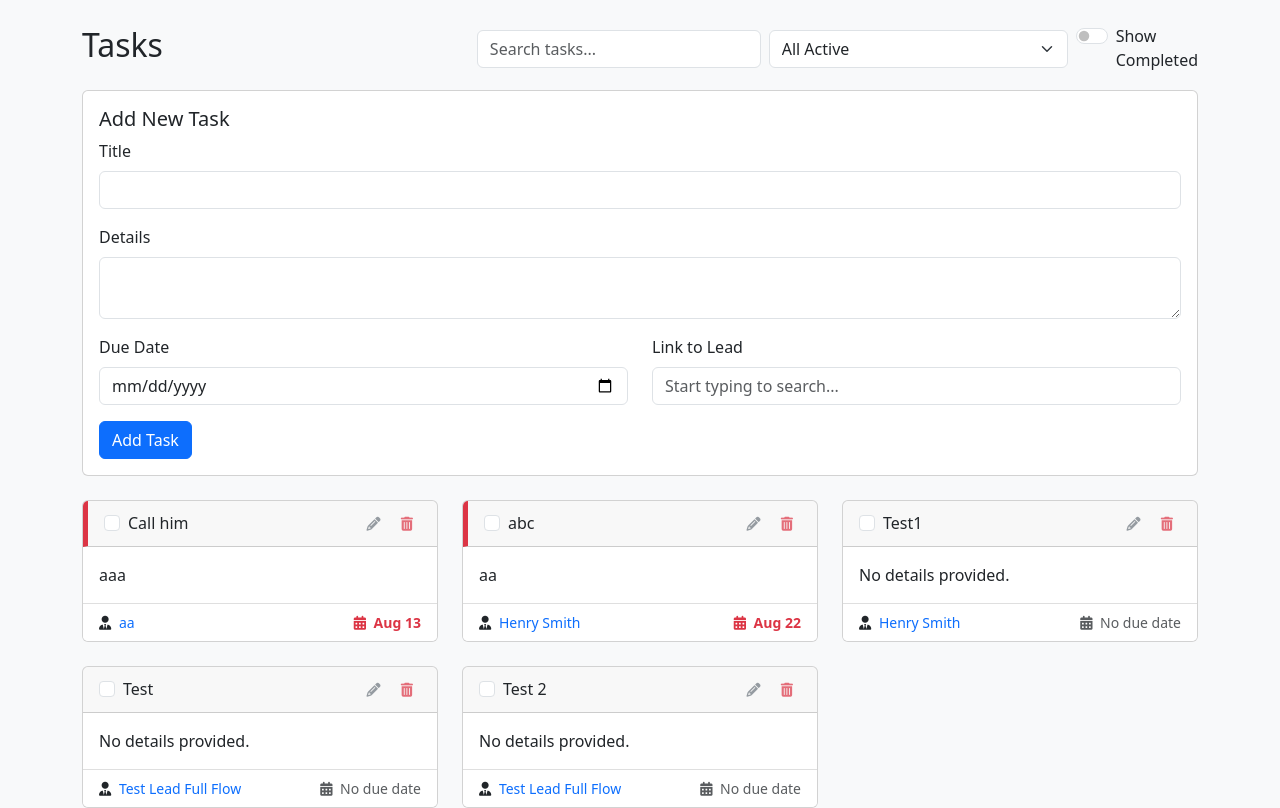
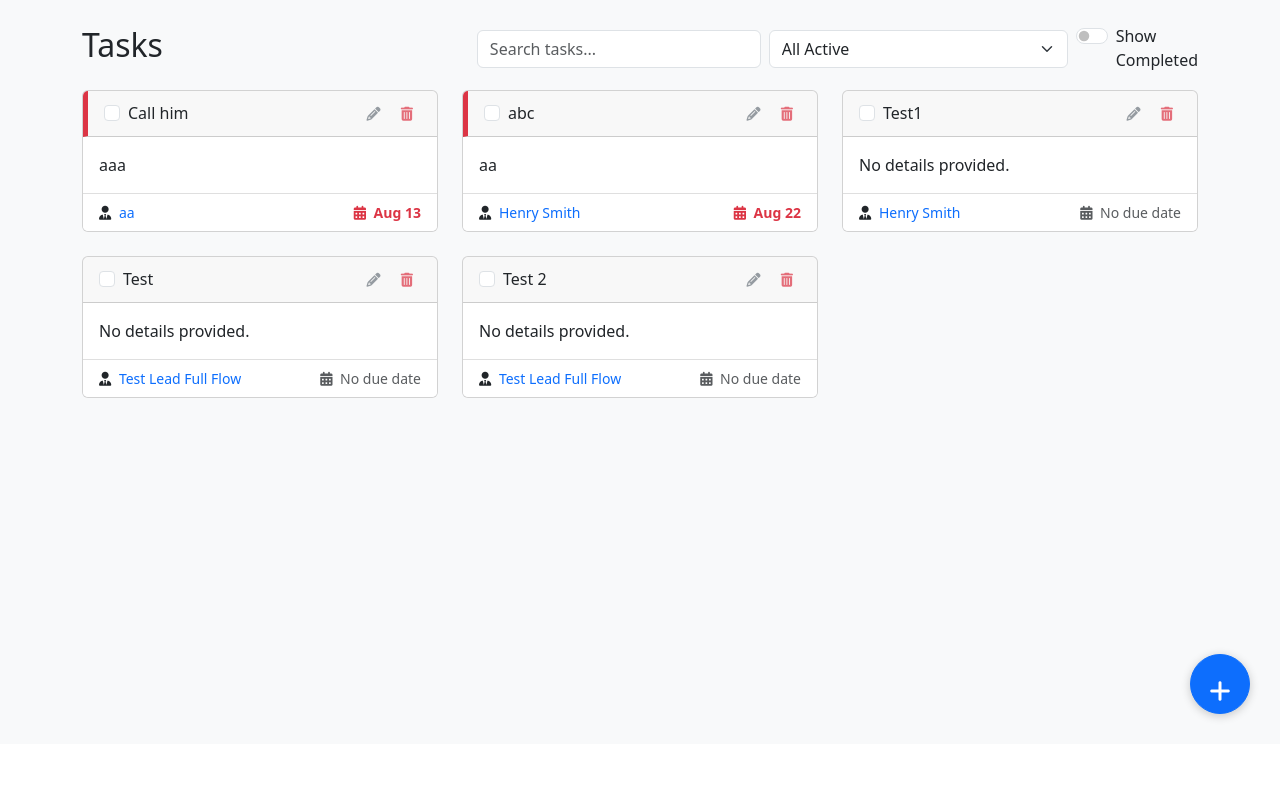
Before and after one commit to zjones90/Sales-App, a Flask app: page /tasks in a window 1280 px wide. Shown: the part 56-864 px from the top of the page. After the commit the page ends 777 px from the top, so only its background shows below. Run offline with Flask 3, Linux system fonts and the light colour scheme.

Commit message:
feat: Refactor tasks page and add 'No Due Date' filter
- Restructures the tasks page to display the task list at the top.
- Moves the "Add New Task" form into a modal, triggered by a new Floating Action Button (FAB).
- Adds a "No Due Date" filter option to the task filters.

```diff
--- a/static/js/tasks.js
+++ b/static/js/tasks.js
@@ -24,6 +24,9 @@ document.addEventListener('DOMContentLoaded', () => {
     const showCompletedCheckbox = document.getElementById('show-completed-tasks-checkbox');
     const taskList = document.querySelector('.task-list');
     const addTaskForm = document.getElementById('add-task-form');
+    const addTaskFab = document.getElementById('add-task-fab');
+    const addTaskModalEl = document.getElementById('add-task-modal');
+    const addTaskModal = new bootstrap.Modal(addTaskModalEl);
     const taskTitleInput = document.getElementById('task-title');
     const taskDetailsInput = document.getElementById('task-details');
     const taskDueDateInput = document.getElementById('task-due-date');
@@ -90,6 +93,9 @@ document.addEventListener('DOMContentLoaded', () => {
                     break;
                 case 'overdue':
                     filterMatch = task.due_date && !task.completed && new Date(task.due_date) < today;
+                    break;
+                case 'no_due_date':
+                    filterMatch = !task.due_date;
                     break;
                 case 'all_tasks':
                     filterMatch = true;
@@ -248,6 +254,7 @@ document.addEventListener('DOMContentLoaded', () => {
             });
             if (response.ok) {
                 showToast('Task added successfully!');
+                addTaskModal.hide();
                 addTaskForm.reset();
                 taskLeadIdInput.value = ''; // Clear hidden field
                 await fetchTasks(); // Refresh the list
@@ -361,6 +368,7 @@ document.addEventListener('DOMContentLoaded', () => {
         showCompletedCheckbox.addEventListener('change', renderTasks);
         taskLeadSearchInput.addEventListener('input', handleLeadSearch);
         addTaskForm.addEventListener('submit', handleAddTask);
+        addTaskFab.addEventListener('click', () => addTaskModal.show());
         editTaskForm.addEventListener('submit', handleUpdateTask);
         editTaskLeadSearchInput.addEventListener('input', handleEditLeadSearch);
 
--- a/templates/tasks.html
+++ b/templates/tasks.html
@@ -43,6 +43,7 @@
                     <option value="all">All Active</option>
                     <option value="due_today">Due Today</option>
                     <option value="overdue">Overdue</option>
+                    <option value="no_due_date">No Due Date</option>
                     <option value="all_tasks">All Tasks (including completed)</option>
                 </select>
                 <div class="form-check form-switch">
@@ -52,10 +53,30 @@
             </div>
         </div>
         <div class="task-list-container">
-            <!-- Add Task Form -->
-            <div class="card mb-4">
-                <div class="card-body">
-                    <h5 class="card-title">Add New Task</h5>
+            <!-- Task List -->
+            <div class="task-list">
+                <!-- Tasks will be populated here by tasks.js -->
+            </div>
+        </div>
+    </main>
+
+    <button id="add-task-fab" class="btn btn-primary fab" title="Add New Task">
+        <i class="fas fa-plus"></i>
+    </button>
+
+    <!-- Bootstrap JS Bundle -->
+    <script src="https://cdn.jsdelivr.net/npm/bootstrap@5.3.0/dist/js/bootstrap.bundle.min.js"></script>
+    <script src="/static/js/tasks.js"></script>
+
+    <!-- Add Task Modal -->
+    <div class="modal fade" id="add-task-modal" tabindex="-1" aria-labelledby="addTaskModalLabel" aria-hidden="true">
+        <div class="modal-dialog">
+            <div class="modal-content">
+                <div class="modal-header">
+                    <h5 class="modal-title" id="addTaskModalLabel">Add New Task</h5>
+                    <button type="button" class="btn-close" data-bs-dismiss="modal" aria-label="Close"></button>
+                </div>
+                <div class="modal-body">
                     <form id="add-task-form">
                         <div class="mb-3">
                             <label for="task-title" class="form-label">Title</label>
@@ -74,23 +95,18 @@
                                 <label for="task-lead-search" class="form-label">Link to Lead</label>
                                 <input type="text" class="form-control" id="task-lead-search" placeholder="Start typing to search...">
                                 <input type="hidden" id="task-lead-id">
-                                <div id="lead-suggestions" class="list-group position-absolute" style="z-index: 1000;"></div>
+                                <div id="lead-suggestions" class="list-group position-absolute" style="z-index: 1050;"></div>
                             </div>
                         </div>
-                        <button type="submit" class="btn btn-primary">Add Task</button>
                     </form>
                 </div>
-            </div>
-
-            <!-- Task List -->
-            <div class="task-list">
-                <!-- Tasks will be populated here by tasks.js -->
+                <div class="modal-footer">
+                    <button type="button" class="btn btn-secondary" data-bs-dismiss="modal">Cancel</button>
+                    <button type="submit" form="add-task-form" class="btn btn-primary">Add Task</button>
+                </div>
             </div>
         </div>
-    </main>
-    <!-- Bootstrap JS Bundle -->
-    <script src="https://cdn.jsdelivr.net/npm/bootstrap@5.3.0/dist/js/bootstrap.bundle.min.js"></script>
-    <script src="/static/js/tasks.js"></script>
+    </div>
 
     <!-- Edit Task Modal -->
     <div class="modal fade" id="edit-task-modal" tabindex="-1" aria-labelledby="editTaskModalLabel" aria-hidden="true">
```
Also changed, not shown: 1 other file.
